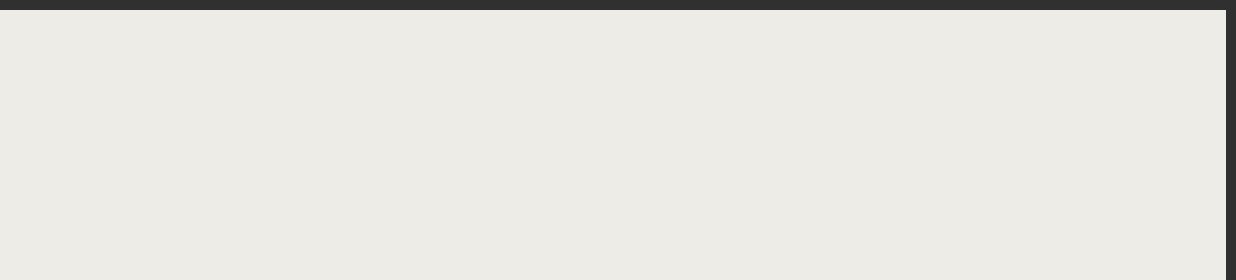
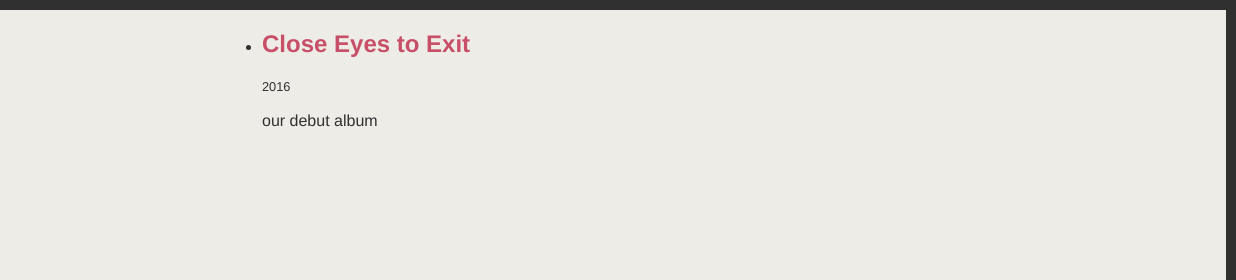
Before and after one commit to waspeer/klangstof-website, a Gatsby site: page /music in a window 1280 px wide. Shown: the top 280 px of the page, 44-1280 px from the left. Built offline with nearby package versions, Linux system fonts and the light colour scheme; Gatsby itself is replaced by a stand-in of ours.

Commit message:
Add musiclist component

```diff
--- a/src/pages/music.tsx
+++ b/src/pages/music.tsx
@@ -2,6 +2,7 @@ import { graphql } from 'gatsby';
 import React from 'react';
 
 import Layout from '#components/Layout';
+import MusicList from '#components/MusicList';
 import SEO from '#components/Seo';
 import { Music } from '#lib/types/__generated__/Music';
 
@@ -10,11 +11,12 @@ interface Props {
 }
 
 const IndexPage = ({ data }: Props) => {
-  console.log(data);
+  const releases = data.allMusicYaml.edges;
 
   return (
     <Layout currentPage="MUSIC">
       <SEO title="music" />
+      <MusicList releases={releases} />
     </Layout>
   );
 };
```
